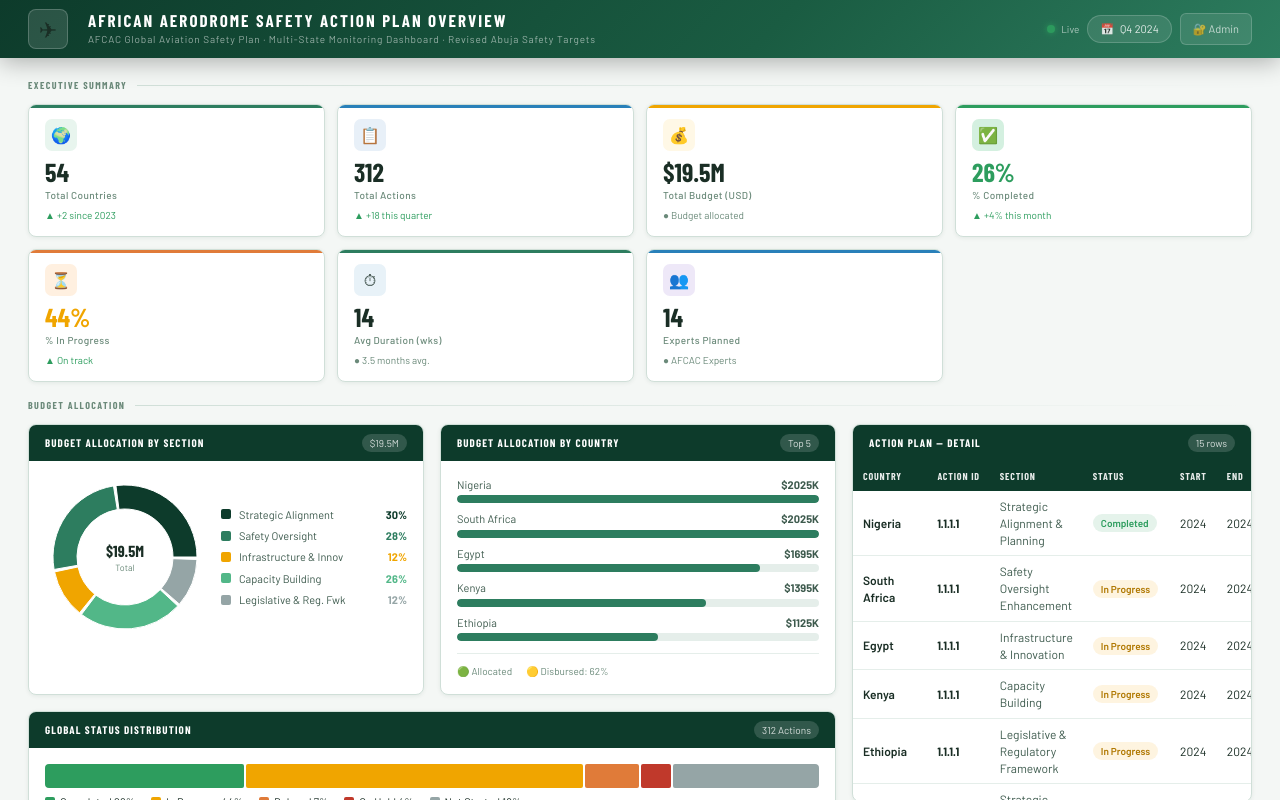
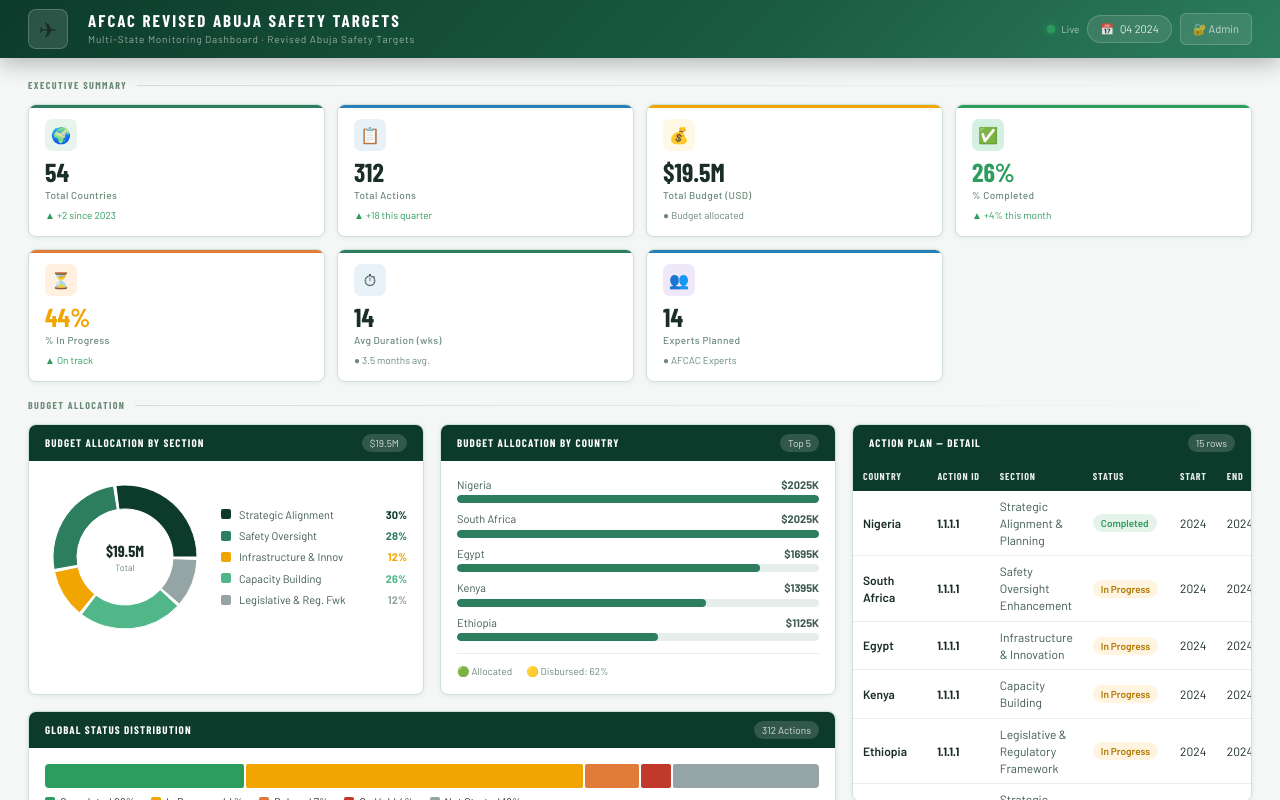
Before and after one commit to seninfosec-sn/Afcac-Dashboard, a Next.js app: page / in a window 1280 px wide. Shown: the top 800 px of the page. Built offline with nearby package versions, Linux system fonts and the light colour scheme; a web font is replaced by a local one.

Commit message:
Update dashboard titles and footer
- Titre principal: AFCAC Revised Abuja Safety Targets
- Sous-titre: Multi-State Monitoring Dashboard · Revised Abuja Safety Targets
- Footer: Revised Abuja Safety Targets Dashboard

Co-Authored-By: Claude Sonnet 4.6 <noreply@anthropic.com>

```diff
--- a/app/page.tsx
+++ b/app/page.tsx
@@ -21,9 +21,9 @@ export default async function DashboardPage() {
         <div className="db-header-inner">
           <div className="db-emblem">✈</div>
           <div className="db-title-wrap">
-            <div className="db-title">African Aerodrome Safety Action Plan Overview</div>
+            <div className="db-title">AFCAC Revised Abuja Safety Targets</div>
             <div className="db-sub">
-              AFCAC Global Aviation Safety Plan · Multi-State Monitoring Dashboard · Revised Abuja Safety Targets
+              Multi-State Monitoring Dashboard · Revised Abuja Safety Targets
             </div>
           </div>
           <div className="db-controls">
@@ -78,7 +78,7 @@ export default async function DashboardPage() {
       {/* ── FOOTER ── */}
       <footer className="db-footer">
         <span>
-          <strong>AFCAC Global Aviation Safety Plan</strong> · African Aerodrome Safety Dashboard ·{" "}
+          <strong>Revised Abuja Safety Targets Dashboard</strong> ·{" "}
           Last updated: {kpis.lastUpdated}
         </span>
         <span>Data source: AST Questionnaire · All figures in USD · © AFCAC</span>
```
